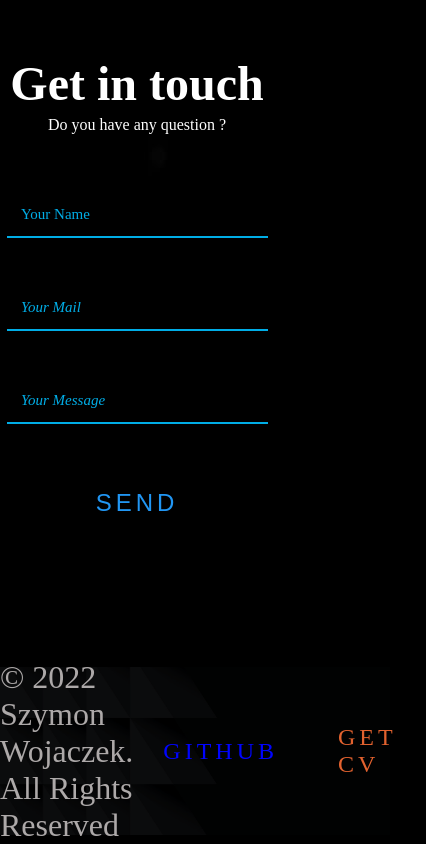
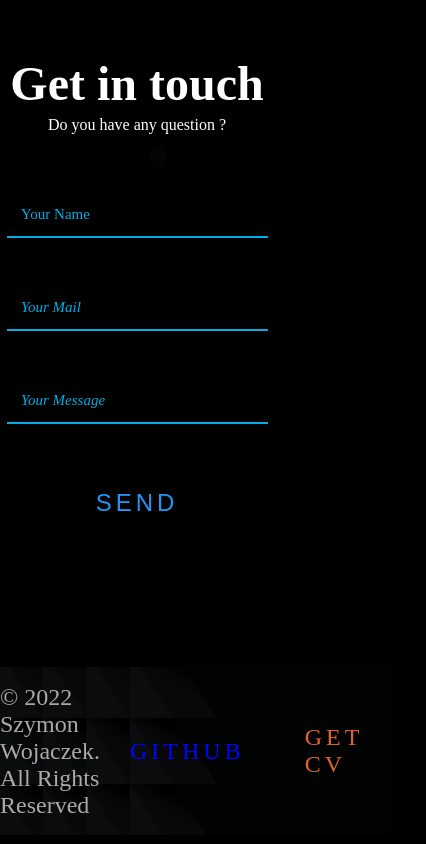
Before and after one commit to Vezil/Portfolio, a Vue app: page / in a window 390 px wide. Shown: the part 10663-11507 px from the top of the page, 426 px wide, since content can reach past the window. Built offline with nearby package versions, Linux system fonts and the light colour scheme; no server answers; the HTML template or start-up script is replaced by a standard one; a web font is replaced by a local one; what vue-typed-js would draw is missing.

Commit message:
add smaller text when on mobile

```diff
--- a/src/components/Footer.vue
+++ b/src/components/Footer.vue
@@ -69,6 +69,10 @@ export default {
     background: url('../assets/images/footerBackground.png') no-repeat left;
     background-size: 100vw 200px;
     // https://www.rawpixel.com/image/580718/black-geometric-modern-background
+
+    @media screen and (max-width: 768px) {
+        font-size: 1.5rem;
+    }
 
     .customButton {
         display: flex;
```
Also changed, not shown: 1 other file (tests, documents, lock files or other folders).
